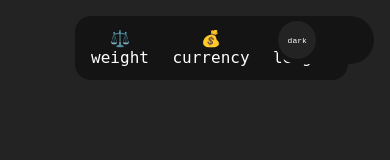
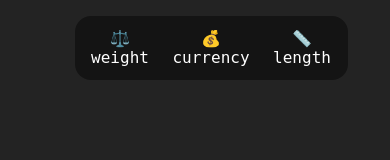
Before and after one commit to Ernest-Projects/react--projects, a React (Vite) app in the folder convertor-project/: page / in a window 390 px wide. Shown: the top 160 px of the page. Built offline with nearby package versions, Linux system fonts and the light colour scheme.

Commit message:
deleting dark/light mode file for adding to global package

```diff
--- a/convertor-project/src/dark-light-theme-swich/DarkLight.module.scss
+++ /dev/null
@@ -1,91 +0,0 @@
-$light-theme-background: rgb(220, 220, 220);
-$dark-theme-background: rgb(20, 20, 20);
-$dark-theme-circle: rgb(35, 35, 35);
-$light-theme-circle: rgb(240, 240, 240);
-
-.darkLight {
-    position: absolute;
-    width: 100px;
-    height: 3rem;
-    top: 1rem;
-    right: 1rem;
-
-    & * {
-        transition: all .3s ease;
-    }
-
-    button {
-
-        border: none;
-        position: relative;
-        width: 100%;
-        height: 100%;
-        padding: .5rem;
-
-        & *,
-        &::before {
-            font-family: monospace;
-        }
-
-        p,
-        & {
-            display: flex;
-            align-items: center;
-            justify-content: center;
-            border-radius: 10rem;
-            transition: all .3s ease;
-        }
-
-        p {
-            height: 80%;
-            font-size: .5rem;
-            aspect-ratio: 1/1;
-        }
-
-        p,
-        &::before {
-            position: absolute;
-        }
-
-        &::before {
-            content: "mode: ";
-            left: -50%;
-            transition: inherit;
-        }
-
-        @media (max-width: 1150px) {
-            &::before {
-                opacity: 0;
-            }
-        }
-
-        .lightClass {
-            left: calc(55%);
-            background: $light-theme-circle;
-            color: black;
-        }
-
-        .darkClass {
-            left: 4%;
-            right: auto;
-            background: $dark-theme-circle;
-            color: white;
-        }
-    }
-
-    .lightButton {
-        background: $light-theme-background;
-
-        &::before {
-            color: black;
-        }
-    }
-
-    .darkButton {
-        background: $dark-theme-background;
-
-        &::before {
-            color: white;
-        }
-    }
-}
--- a/convertor-project/src/dark-light-theme-swich/DarkLight.tsx
+++ /dev/null
@@ -1,25 +0,0 @@
-import styles from "./DarkLight.module.scss";
-type DarkLightProps = {
-  mode: boolean;
-  onSwich: () => void;
-  name: string;
-};
-const DarkLight = ({ mode, onSwich, name }: DarkLightProps) => {
-  return (
-    <>
-      <section className={`${styles.darkLight}`}>
-        <button
-          onClick={() => onSwich()}
-          className={`${mode == true ? styles.lightButton : styles.darkButton}`}
-        >
-          {" "}
-          <p className={mode == true ? styles.lightClass : styles.darkClass}>
-            {name}
-          </p>
-        </button>
-      </section>
-    </>
-  );
-};
-
-export default DarkLight;
--- a/convertor-project/src/main-window/App.module.scss
+++ b/convertor-project/src/main-window/App.module.scss
@@ -1,5 +1,5 @@
 
-.background {position: absolute; top:0; left: 0; transition: all .3s ease; width: 100vw; height: 100vh}
+.background {position: absolute; transition: all .3s ease; top:0; left: 0; width: 100vw; height: 100vh}
 .backgroundLight {
   background: rgb(240, 240, 240);
 }
--- a/convertor-project/src/main-window/App.tsx
+++ b/convertor-project/src/main-window/App.tsx
@@ -1,9 +1,10 @@
 import Header from "../header/Header";
-import { useState } from "react";
+import { useEffect, useState } from "react";
 import styles from "./App.module.scss";
 import Convertor from "../converter-windows/curency-window/Convertor";
 import { base } from "../data/window-data";
-import DarkLight from "../dark-light-theme-swich/DarkLight";
+// dark/light package!
+import { DarkLight } from "project-additions";
 
 function App() {
   // initializing default converter
@@ -18,6 +19,18 @@ function App() {
       setSelectConverter(name);
     }, 100);
   };
+
+// hook for keyboard combination to swiching dark/light theme
+  useEffect(()=> {
+    const handleSwichCombination = (event: KeyboardEvent) => {
+      if (event.ctrlKey && event.shiftKey && (event.key == "q" || event.key == "q".toUpperCase())) {
+        setIsMode(prev => !prev)
+        event.preventDefault();
+      }
+    }
+    window.addEventListener("keydown", handleSwichCombination);
+    return () => {window.removeEventListener("keydown", handleSwichCombination)}
+  }, [])
 
   return (
     <>
@@ -46,7 +59,7 @@ function App() {
       </main>
       <DarkLight
         mode={isMode}
-        onSwich={handleSwich}
+        onSwichTheme={handleSwich}
         name={isMode == false ? "dark" : "light"}
       />
       <p
```
Also changed, not shown: 1 other file (tests, documents, lock files or other folders).
